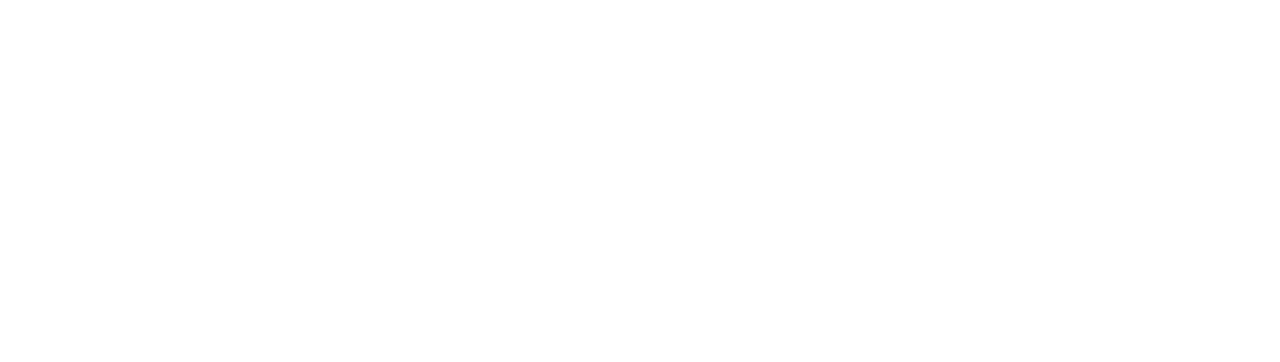
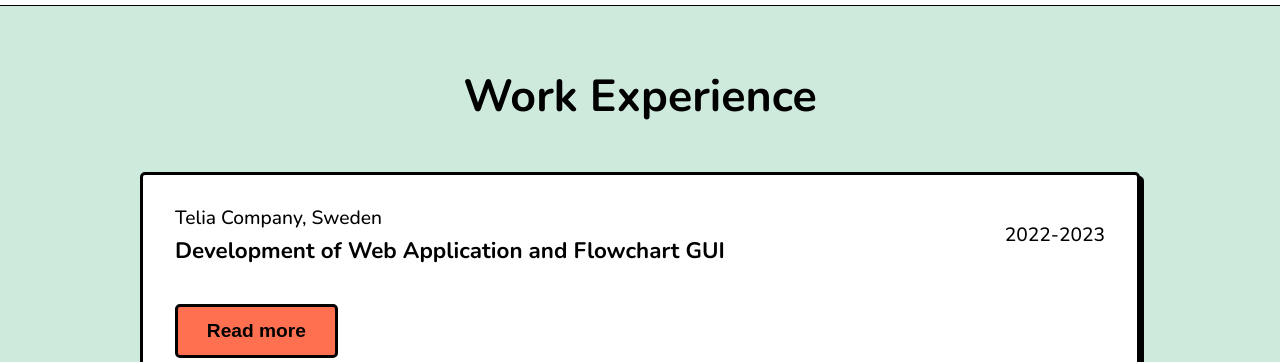
Before and after one commit to Wolfskii/wolfskii-portfolio, a Svelte app: page / in a window 1280 px wide. Shown: the part 2438-2800 px from the top of the page. Before the commit the page ends 2443 px from the top, so only its background shows below. Built offline with nearby package versions, Linux system fonts and the light colour scheme.

Commit message:
Add Work Experience

```diff
--- a/src/App.svelte
+++ b/src/App.svelte
@@ -6,6 +6,7 @@
   import ClientLogos from './components/ClientLogos.svelte'
    import AboutMe from './components/AboutMe.svelte'
   import Projects from './components/Projects.svelte'
+  import WorkExperience from './components/WorkExperience.svelte'
 </script>
 
 <Header></Header>
@@ -15,6 +16,7 @@
   <ClientLogos></ClientLogos>
   <AboutMe></AboutMe>
   <Projects></Projects>
+  <WorkExperience></WorkExperience>
 </main>
 
 <style>
--- a/src/components/AboutMe.svelte
+++ b/src/components/AboutMe.svelte
@@ -35,7 +35,6 @@
   }
 
   .about-me-text h2 {
-    font-size: 2rem;
     margin-bottom: 1rem;
   }
 
--- a/src/components/Projects.svelte
+++ b/src/components/Projects.svelte
@@ -39,7 +39,7 @@
   ];
 </script>
 
-<div class="projects-container">
+<div class="projects-container border-bottom">
   <h2>My projects</h2>
   <div class="projects">
     {#each projects as project}
--- /dev/null
+++ b/src/components/WorkExperience.svelte
@@ -0,0 +1,139 @@
+<script>
+  import { onMount } from "svelte"
+
+  export const experiences = [
+    {
+      company: 'Telia Company, Sweden',
+      title: 'Development of Web Application and Flowchart GUI',
+      year: '2022-2023',
+      description: `As a team member of the UTURN-team in the NTS project for Telia, a leading telecommunications company in Sweden, I collaborated with a group of developers to create an application designed for managing companies, phone numbers, and their simple or complex configurations. The frontend was built using Angular, TypeScript, SCSS, MaterialUI, and I18, while the backend utilized Java and SpringBoot for a REST API, which interfaced with Telia's TCAS backend.
+      \nDuring the project, I took the initiative to develop the visual Complex Configuration feature, enabling users to create complex configurations for a phone number using custom flowcharts through an intuitive, drag-and-drop GUI canvas. This innovative feature offered a variety of advanced modules with unique options, inputs, and logic for users to connect and customize their configurations.
+      \nThroughout the project, our team followed the SCRUM methodology, conducting standups and operating in two-week sprints. My contributions to the frontend development and the Complex Configuration feature were instrumental in the overall success of the NTS project, ultimately elevating the user experience.`
+    },
+    {
+      company: 'Ramax Mekaniska Verkstad AB, Sweden',
+      title: 'Development and design of Website and Logo',
+      year: '2019-2021',
+      description: `As a freelance developer and designer, I was hired by Ramax AB, an industrial workshop that specializes in custom-made mechanical parts for clients such as the Swedish army and space companies. The company needed a complete overhaul of their outdated website, which was not responsive for mobile devices and did not meet their modern requirements.
+      \nTo meet the client's tight two-week deadline and their need for a user-friendly portal, I chose to use Wordpress CMS for the project. I created the website design and logo from scratch, incorporating Ramax's brand colors and design language from previous decades.
+      \nIn addition to the new design, I developed a user-friendly portal that allowed the client to update the website and add new information, such as news, machines, and employees, without external assistance. The project was successfully completed in time for the company's ISO certification deadline.
+      \nI am proud to have provided Ramax AB with a modern, responsive website that improved their online presence and streamlined their operations.`
+    },
+    {
+      company: 'Frigga Salong, Sweden',
+      title: 'Development and design of Website, Booking System and logo',
+      year: '2018-2020',
+      description: `As a freelance developer and designer, I collaborated with Frigga Salong, a hair salon located in central Gothenburg, to rebrand and enhance their online presence. By creating a new website design and logo, I successfully increased their customer base by over 40% within a year.
+      \nUtilizing Wordpress CMS, I enabled Frigga Salong to update their website with news and holiday hours seamlessly. Additionally, I developed a user-friendly booking system with calendar synchronization, allowing customers to conveniently schedule appointments and select their preferred employee. Both customers and assigned employees received email or SMS notifications upon booking confirmation.
+      \nTo further optimize operations, I designed a login portal for the owner and employees to manage their schedules and appointments, synchronized with their Google calendars. I also focused on improving their SEO ranking, which led to Frigga Salong becoming the top-ranked search result for hair salons near Svingeln and Odinsplatsen, where they are located. This further contributed to their increased customer base and visibility.
+      \nMy work with Frigga Salong not only modernized and professionalized their online presence, but also significantly improved their scheduling and booking processes.`
+    },
+    {
+      company: 'BDDance, China',
+      title: 'Development and Design of Web Shop for DanceSport Footwear',
+      year: '2018',
+      description: `As one of the largest and fastest-growing dance sport footwear manufacturers in the world, based in China, BDDance needed an efficient and professional online platform to expand their reach and facilitate sales to international customers. Previously relying on instant messaging applications and social media for sales, they sought a more streamlined and sophisticated solution for their global clientele.
+      \nTo ensure that BDDance could independently manage and update their web shop, I leveraged my prior experience with the Wordpress CMS to build the online store using WooCommerce, complete with a MySQL database. As BDDance already had an established design profile and logotype, I incorporated these elements into the website design, while also adding various forms of visual media, such as videos and photographs of renowned athletes using their shoes in action. This multimedia approach aimed to captivate potential customers and showcase the performance of BDDance's products.
+      \nBy developing and designing a comprehensive and visually engaging web shop for BDDance, I provided them with a professional and user-friendly platform, enabling them to reach a broader international audience and streamline their sales process outside of China.`
+    }
+  ]
+
+  function onExpandClick(event) {
+    const descriptionWrapper = event.target.parentNode.querySelector('.experience-description-wrapper')
+    const expandBtn = event.target
+    if (descriptionWrapper.classList.toggle('expanded')) {
+      expandBtn.textContent = 'Minimize'
+    } else {
+      expandBtn.textContent = 'Read more'
+    }
+  }
+</script>
+
+<div class="work-experience" style="background-color: #CEEADD;">
+  <h2>Work Experience</h2>
+  {#each experiences as experience}
+    <div class="experience-item shadow">
+      <div class="experience-header">
+        <div class="experience-header-left">
+          <h6 class="experience-company">{experience.company}</h6>
+          <h5 class="experience-title">{experience.title}</h5>
+        </div>
+        <div class="experience-header-right">
+          <p class="experience-year">{experience.year}</p>
+        </div>
+      </div>
+      <div class:expanded={false} class="experience-description-wrapper">
+        <p class="experience-description">{@html experience.description.replace(/\n/g, '<br>')}</p>
+      </div>
+      <button class="expand-btn" on:click={onExpandClick}>Read more</button>
+    </div>
+  {/each}
+</div>
+
+<style>
+  .work-experience {
+    display: flex;
+    flex-direction: column;
+    justify-content: center;
+    align-items: center;
+    padding: 4rem;
+    gap: 1rem;
+  }
+
+  .work-experience h2 {
+    margin-bottom: 2rem;
+  }
+
+  .experience-item {
+    max-width: 1000px;
+    padding: 2rem;
+    margin-bottom: 2rem;
+    background: #ffffff;
+    overflow: hidden;
+  }
+
+  .experience-header {
+    display: flex;
+    justify-content: space-between;
+    align-items: center;
+    margin-bottom: 1rem;
+  }
+
+  .experience-header .experience-title {
+    margin: 0;
+    font-size: 1.4rem;
+    font-weight: 700;
+  }
+
+  .experience-header .experience-year {
+    margin: 0;
+    font-size: 1.2rem;
+    font-weight: 500;
+  }
+
+  .experience-item h6 {
+    margin-bottom: 0.5rem;
+    font-size: 1.2rem;
+    font-weight: 500;
+  }
+
+  .experience-description-wrapper {
+    max-height: 0;
+    overflow: hidden;
+    opacity: 0;
+    transition: max-height 0.5s ease-out, opacity 0.3s ease-out;
+    margin-bottom: 1.5rem;
+  }
+
+  .experience-description-wrapper.expanded {
+    max-height: 1000px;
+    overflow: visible;
+    opacity: 1;
+    transition: max-height 1s ease-in-out, opacity 1s ease-in-out;
+  }
+
+  .experience-item p.experience-description {
+    font-size: 1.2rem;
+    line-height: 1.5;
+  }
+</style>
```
